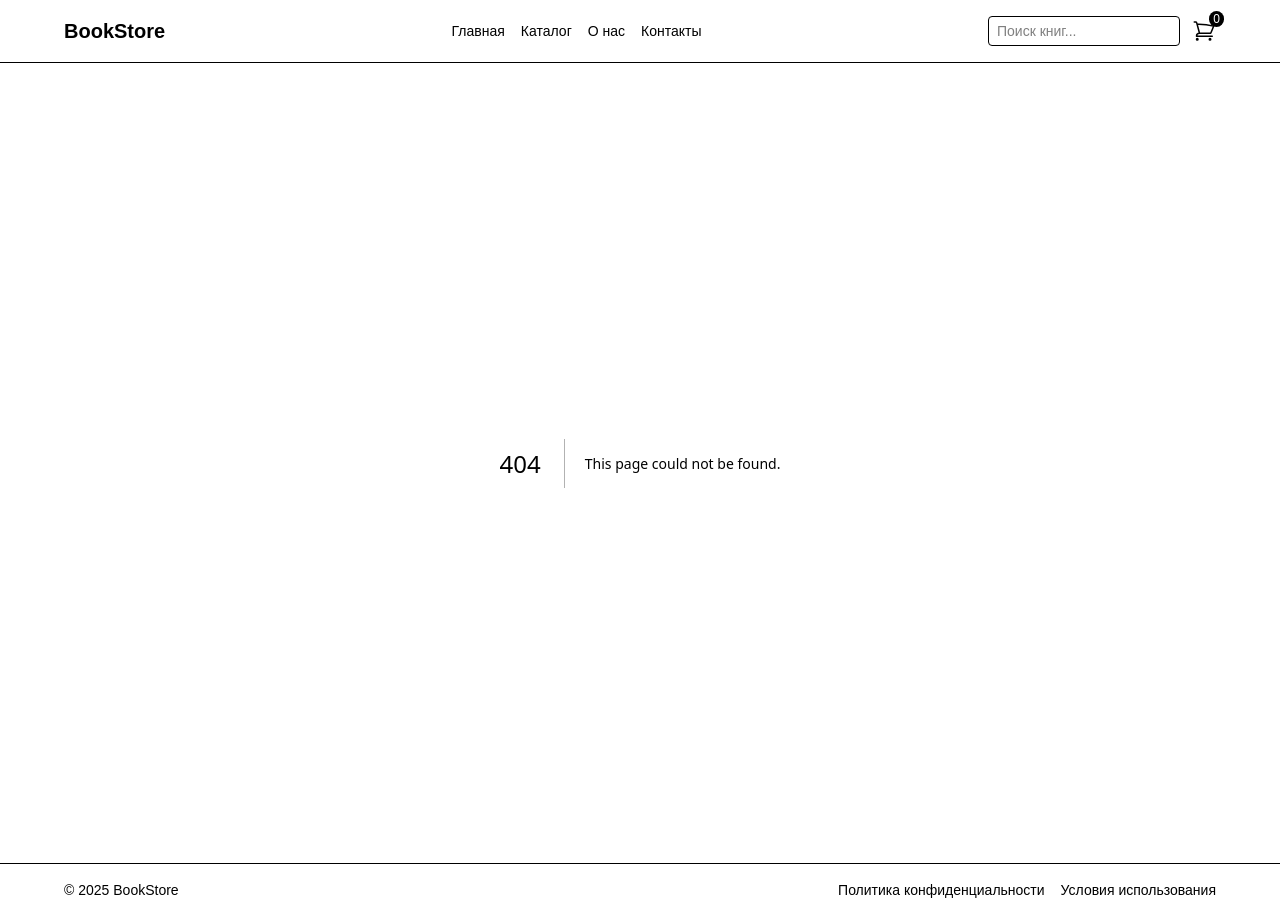
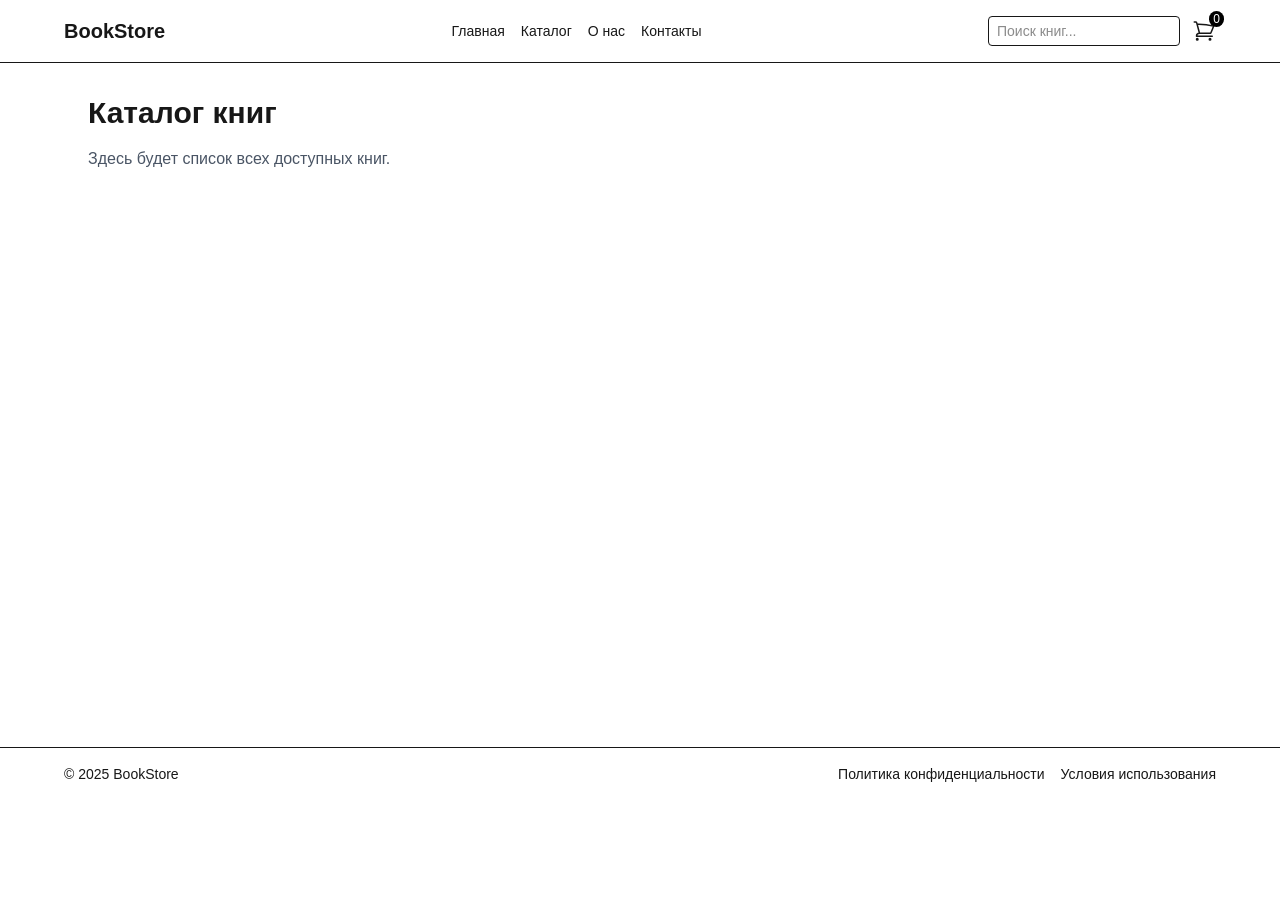
Before and after one commit to Nadezhda-97/book-store, a Next.js app: page /catalog in a window 1280 px wide. Before the commit this address had no page. After the commit the page ends 800 px from the top, so only its background shows below. Built offline with nearby package versions, Linux system fonts and the light colour scheme.

Commit message:
create catalog/page.tsx

```diff
--- /dev/null
+++ b/src/app/catalog/page.tsx
@@ -0,0 +1,10 @@
+import React from "react";
+
+const CatalogPage: React.FC = () => (
+  <main className="max-w-6xl mx-auto px-6 py-8">
+    <h1 className="text-3xl font-bold mb-4">Каталог книг</h1>
+    <p className="text-gray-600">Здесь будет список всех доступных книг.</p>
+  </main>
+);
+
+export default CatalogPage;
```
